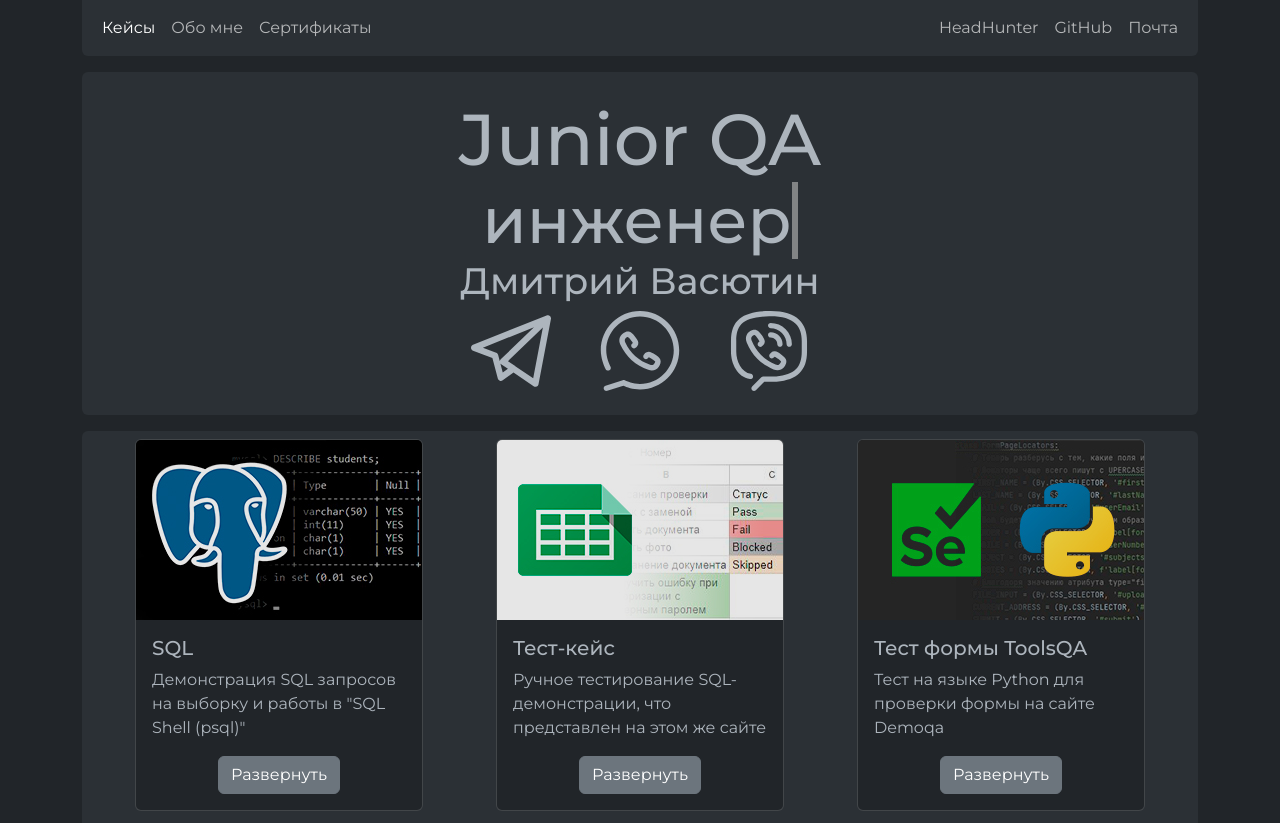
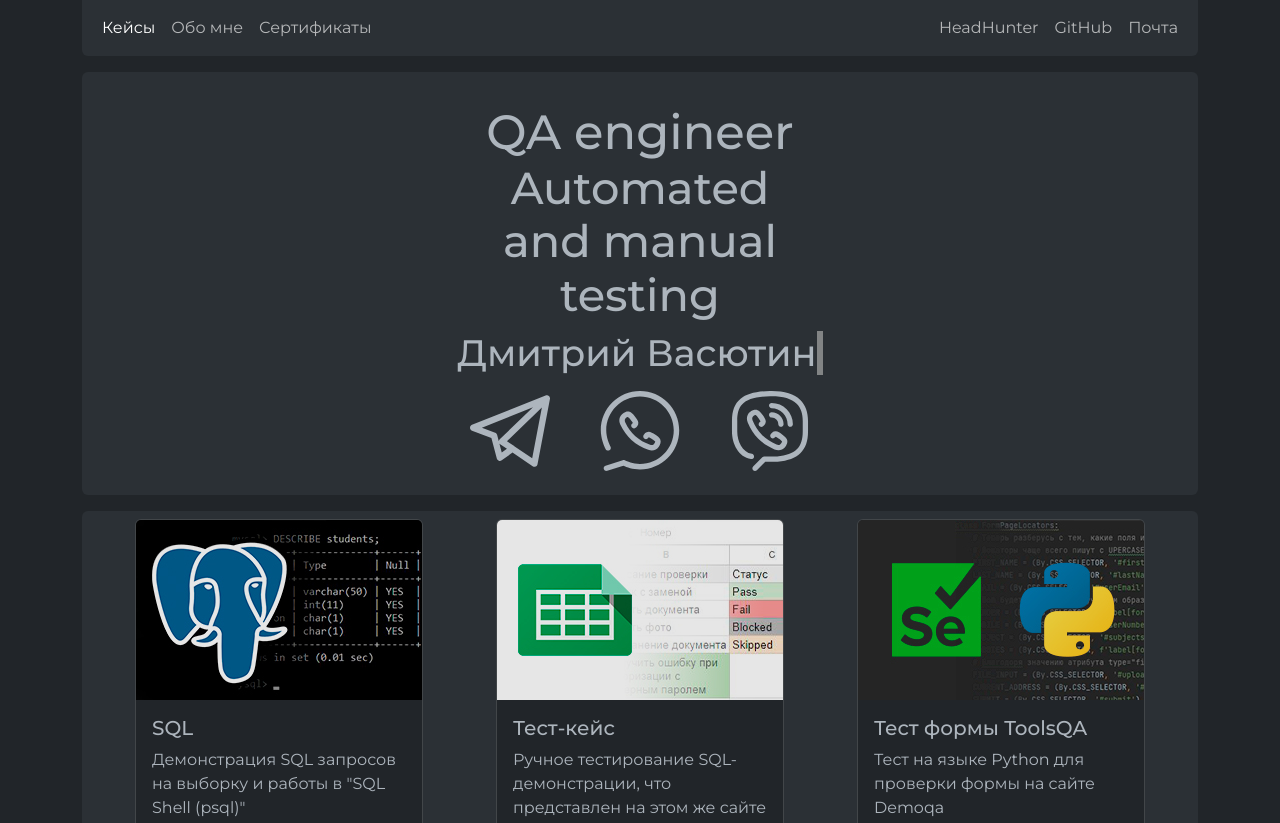
Before and after one commit to D1mk0-0/qa-engineer, a plain HTML site: page index.html in a window 1280 px wide. Shown: the top 823 px of the page. Drawn offline with Linux system fonts and the light colour scheme.

Commit message:
renaming and changing direction

```diff
--- a/assets/scss/blocks/intro.scss
+++ b/assets/scss/blocks/intro.scss
@@ -21,7 +21,7 @@
 };
 
 //Анимация
-.introAnimation > h2 {
+.introAnimation > h3 {
     border-right: solid 6px #aaa;
     white-space: nowrap;
     overflow: hidden;
@@ -31,7 +31,7 @@
   }
 
   /* Animation */
-  .introAnimation > h2 {
+  .introAnimation > h3 {
     animation: animated-text 2s steps(29,end) 1s 1 normal both,
                animated-cursor 600ms steps(29,end) infinite;
   }
--- a/assets/scss/bootstrap/_variables.scss
+++ b/assets/scss/bootstrap/_variables.scss
@@ -630,10 +630,10 @@ $line-height-base:            1.5 !default;
 $line-height-sm:              1.25 !default;
 $line-height-lg:              2 !default;
 
-$h1-font-size:                $font-size-base * 4.5 !default;
-$h2-font-size:                $font-size-base * 4 !default;
+$h1-font-size:                $font-size-base * 3 !default;
+$h2-font-size:                $font-size-base * 2.8 !default;
 $h3-font-size:                $font-size-base * 2.3 !default;
-$h4-font-size:                $font-size-base * 1.5 !default;
+$h4-font-size:                $font-size-base * 1.6 !default;
 $h5-font-size:                $font-size-base * 1.25 !default;
 $h6-font-size:                $font-size-base !default;
 // scss-docs-end font-variables
@@ -661,7 +661,7 @@ $headings-color:              inherit !default;
 // scss-docs-start display-headings
 $display-font-sizes: (
   1: 5rem,
-  2: 4.5rem,
+  2: 5rem,
   3: 4rem,
   4: 3.5rem,
   5: 3rem,
--- a/index.html
+++ b/index.html
@@ -7,7 +7,7 @@
     <meta http-equiv="X-UA-Compatible" content="IE=edge">
     <meta name="viewport" content="width=device-width, initial-scale=1.0 user-scalable=no">
     <link type="image/x-icon" href="/items/logo/qaFavicon.png" rel="shortcut icon">
-    <title>Junior QA-engineer</title>
+    <title>QA engineer</title>
 </head>
 
 <body>
@@ -56,22 +56,29 @@
             <div class="row align-items-center min-vh-80">
                 <div class="col d-flex justify-content-center text-center">
                     <div class="my-4">
-                        <div>
-                            <h1 class="mb-0">
-                                Junior QA
-                            </h1>
+                        <div class="my-2">
+                            <div>
+                                <h1 class="mb-0">
+                                    QA engineer
+                                </h1>
+                            </div>
+                            <div>
+                                <h2 class="mb-0">
+                                    Automated
+                                </h2>
+                                <h2 class="mb-0">
+                                    and manual
+                                </h2>
+                                <h2 class="mb-0">
+                                    testing
+                                </h2>
+                            </div>
                         </div>
-                        <div class="introAnimation">
-                            <h2>
-                                инженер
-                            </h2>
-                        </div>
-                        <div>
+                        <div class="introAnimation mb-3">
                             <h3>
                                 Дмитрий Васютин
                             </h3>
                         </div>
-
                         <div class="row d-flex justify-content-center flex-nowrap social_intro">
                             <div class="col">
                                 <a href="https://t.me/DmitryVasyutin" target="_blank">
```
Also changed, not shown: assets/css/bootstrap-reboot.min.css, assets/css/bootstrap-utilities.min.css, assets/css/bootstrap.min.css, assets/css/intro.min.css, assets/css/style.min.css, 4 other files.
